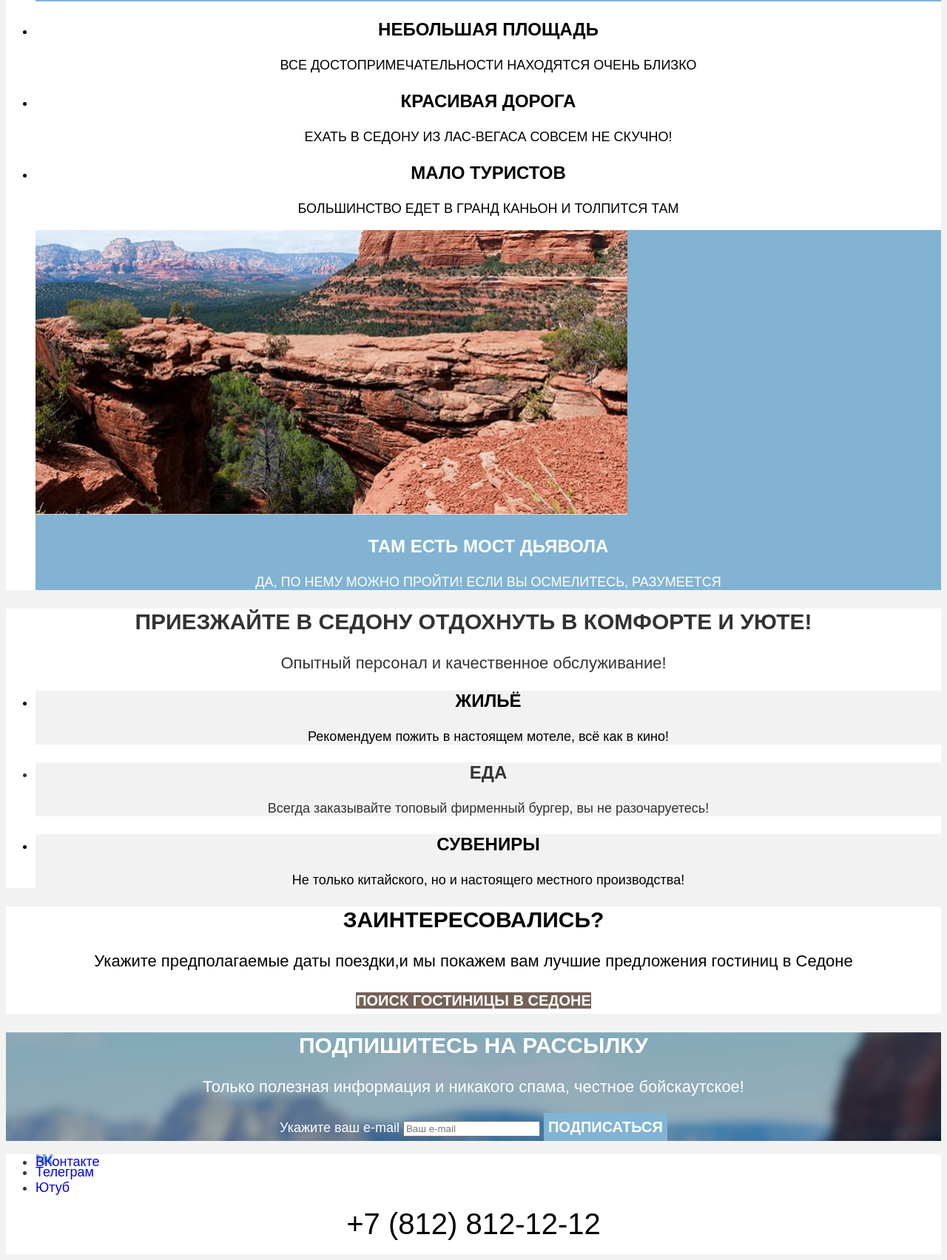
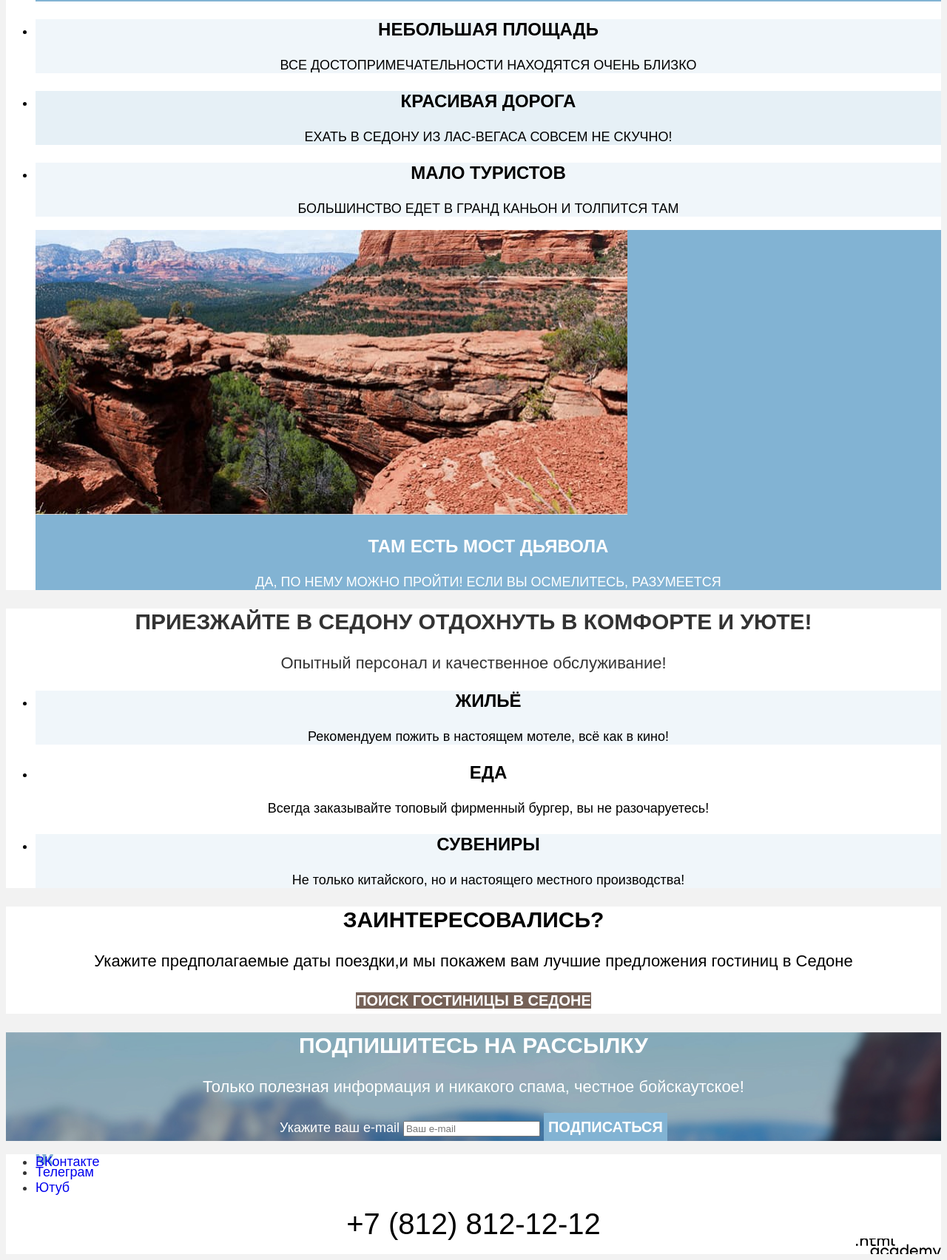
Before and after one commit to kirill12121/2352053-sedona-2, a plain HTML site: page index.html in a window 1280 px wide. Shown: the part 1410-3114 px from the top of the page at 74% size. Drawn offline with Linux system fonts and the light colour scheme; files whose address does not match are found by name; a web font is replaced by a local one.

Commit message:
Добавляет базовую стилизацию v.2

```diff
--- a/styles/styles.css
+++ b/styles/styles.css
@@ -133,7 +133,9 @@ body {
     padding: 0;
 }
 
-
+.advantages {
+    background-color: #FFFFFF;
+}
 
 .advantages-list {
     color: #000000;
@@ -144,14 +146,15 @@ body {
     color: #FFFFFF;
 }
 
-.advantages-item:nth-child(2n + 2) {
-    background-color: #83B3D3 12%;
+.advantages-item:nth-child(2n+2) {
     color: #000000;
+    background-color: rgba(131, 179, 211, 0.12);
 }
 
 .advantages-item:nth-child(3) {
-    background-color: #83B3D3 20%;
+    background-color: rgba(131, 179, 211, 0.2);
     color: #000000;
+
 }
 
 .invitation {
@@ -193,18 +196,16 @@ body {
     color: #000000;
 }
 
-.reasons-item:nth-child(1)
-{
-background-color: rgba (131, 179, 211, 0.12);
+.reasons-item:nth-child(1) {
+    background-color: rgba(131, 179, 211, 0.12);
 }
 
 .reasons-item:nth-child(3) {
-    background-color: rgba (131, 179, 211, 0.12);
+    background-color: rgba(131, 179, 211, 0.12);
 }
 
 .reasons-item:nth-child(2) {
-    background-color: rgba (131, 179, 211, 0.2);
-    color: #333333;
+    background-color: #ffffff;
 }
 
 .best-deal {
@@ -287,6 +288,12 @@ background-color: rgba (131, 179, 211, 0.12);
     height: 14px;
     width: 24px;
     background-repeat: no-repeat;
+}
+
+.partner-logo {
+    background-image: url("../images/logo-partner.svg");
+    background-repeat: no-repeat;
+    background-position: right;
 }
 
 .navigation-link-current:nth-child(3) {
@@ -470,15 +477,17 @@ select {
     color: #FFFFFF;
     background-color: #82B3D3;
 }
+
 .pagination-link {
     color: #FFFFFF;
 }
 
 .pagination-link-current {
-    color:#000000;
+    color: #000000;
 }
+
 .pagination-link-more {
-    color:#000000;
+    color: #000000;
 }
 
 
@@ -506,15 +515,19 @@ select {
     color: #000000;
     background-color: #ffffff;
 }
+
 a {
     text-decoration: none;
 }
-.main-inner a:link > .view-item{
+
+.main-inner a:link > .view-item {
     color: #FFFFFF;
 }
+
 .main-inner a:visited > .button-style {
     color: rgb(85, 26, 139);
 }
+
 .main-inner a:active {
     text-decoration: underline;
 }
```
Also changed, not shown: images/logo-partner.svg (added).
